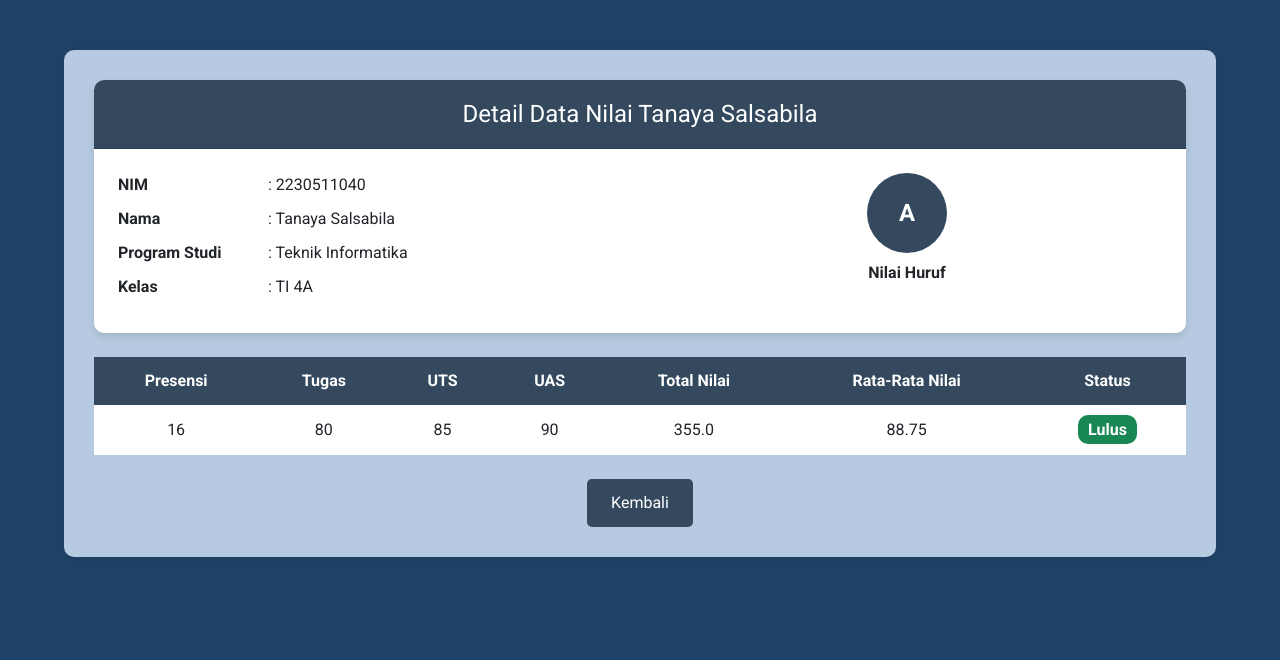
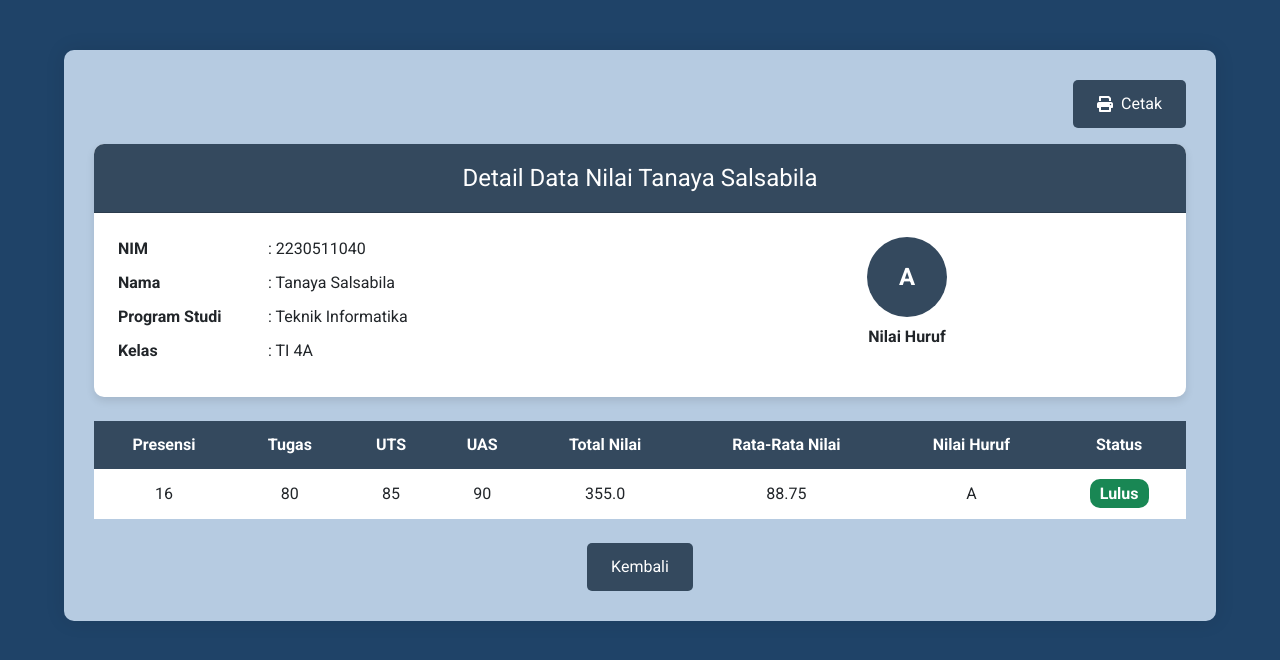
Before and after one commit to ptriamldaa/UAS-KOMPLEKSITAS-ALGO, a Flask app: page /detail/2230511040 in a window 1280 px wide. Shown: the top 660 px of the page. Run offline with Flask 3, Linux system fonts and the light colour scheme; data comes from the database, SQL or seed files in the repository; both versions use the stored data as it was after the commit.

Commit message:
update python-flask

```diff
--- a/templates/detail.html
+++ b/templates/detail.html
@@ -78,6 +78,24 @@
         .btn-custom:hover {
             background-color: rgb(30, 56, 74);
         }
+        .btn-print {
+            display: inline-flex;
+            align-items: center;
+            background-color: #34495e;
+            color: #fff;
+            border: none;
+            border-radius: 5px;
+            padding: 12px 24px;
+            font-size: 16px;
+            cursor: pointer;
+            transition: background-color 0.3s;
+        }
+        .btn-print:hover {
+            background-color: rgb(30, 56, 74);
+        }
+        .btn-print i {
+            margin-right: 8px;
+        }
         .table-custom {
             width: 100%;
             margin-top: 20px;
@@ -110,10 +128,36 @@
         .data-value {
             flex: 1;
         }
+        @media print {
+            .btn-custom, .btn-print, .grade-circle, .nilai-huruf-label {
+                display: none;
+            }
+            .container-custom {
+                background-color: rgba(221, 238, 255) !important;
+            }
+            .card-header {
+                color: #000 !important;
+            }
+            .card-body {
+                background-color: rgba(221, 238, 255, 1) !important;
+                color: #000 !important;
+            }
+            .table-custom th {
+                color: #000 !important;
+            }
+            .status-badge{
+                color: #000;
+            }
+        }
     </style>
 </head>
 <body>
     <div class="container-custom">
+        <div class="d-flex justify-content-end align-items-center mb-3">
+            <button class="btn-print" onclick="window.print()">
+                <i class="fas fa-print"></i> Cetak
+            </button>
+        </div>
         <div class="card mb-4">
             <div class="card-header">
                 Detail Data Nilai {{ data[1] }}
@@ -142,7 +186,7 @@
                         <div class="grade-circle">
                             {{ data[10] }}
                         </div>
-                        <p class="mt-2"><strong>Nilai Huruf</strong></p>
+                        <p class="mt-2 nilai-huruf-label"><strong>Nilai Huruf</strong></p>
                     </div>
                 </div>
             </div>
@@ -157,6 +201,7 @@
                     <th>UAS</th>
                     <th>Total Nilai</th>
                     <th>Rata-Rata Nilai</th>
+                    <th>Nilai Huruf</th>
                     <th>Status</th>
                 </tr>
             </thead>
@@ -168,6 +213,7 @@
                     <td>{{ data[7] }}</td>
                     <td>{{ data[8] }}</td>
                     <td>{{ data[9] }}</td>
+                    <td id="print-grade">{{ data[10] }}</td>
                     <td>
                         <span class="status-badge {% if data[11] == 'Lulus' %}bg-success{% else %}bg-danger{% endif %}">
                             {{ data[11] }}
```
Also changed, not shown: nilai_mahasiswa.db.
